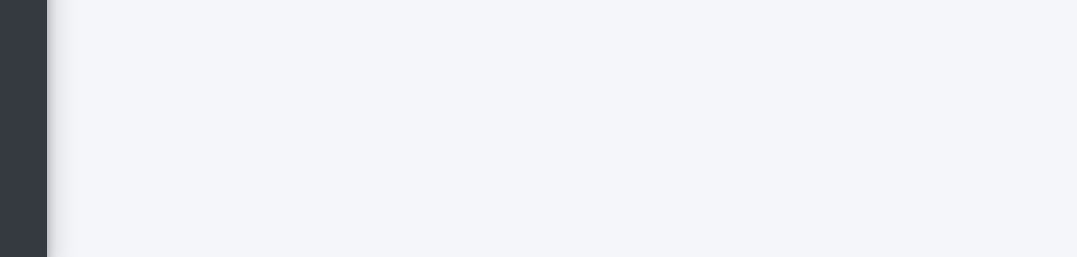
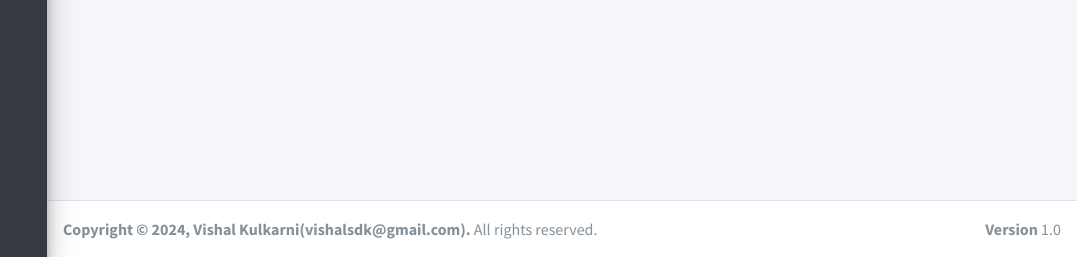
Before and after one commit to vishalsdk14/traders-diary, a Django app: page / in a window 1280 px wide. Shown: the part 543-800 px from the top of the page, without its empty margins (203-1280 px from the left). Run offline with Django 4.2, Linux system fonts and the light colour scheme; some libraries are stand-ins or nearby versions.

Commit message:
Added footer to the base template

```diff
--- a/templates/base.html
+++ b/templates/base.html
@@ -71,6 +71,13 @@
 <script src="https://cdnjs.cloudflare.com/ajax/libs/Chart.js/2.8.0/Chart.js"></script>
 <script src="https://cdnjs.cloudflare.com/ajax/libs/admin-lte/3.2.0/js/adminlte.min.js"></script>
 
+<footer class="main-footer">
+	<strong>Copyright &copy; {% now "Y" %}, <a>Vishal Kulkarni(vishalsdk@gmail.com)</a>.</strong>
+      All rights reserved.
+      <div class="float-right d-none d-sm-inline-block">
+        <b>Version</b> 1.0
+      </div>
+</footer>
 {% comment %} For Custom JS {% endcomment %}
 {% block custom_js %}
 {% endblock custom_js %}
```
